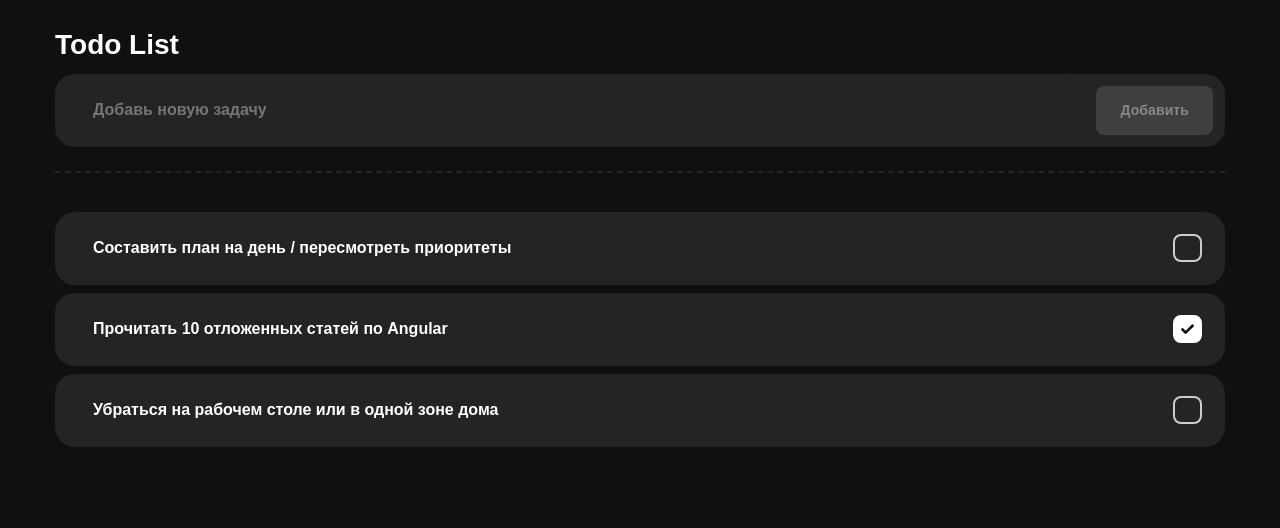
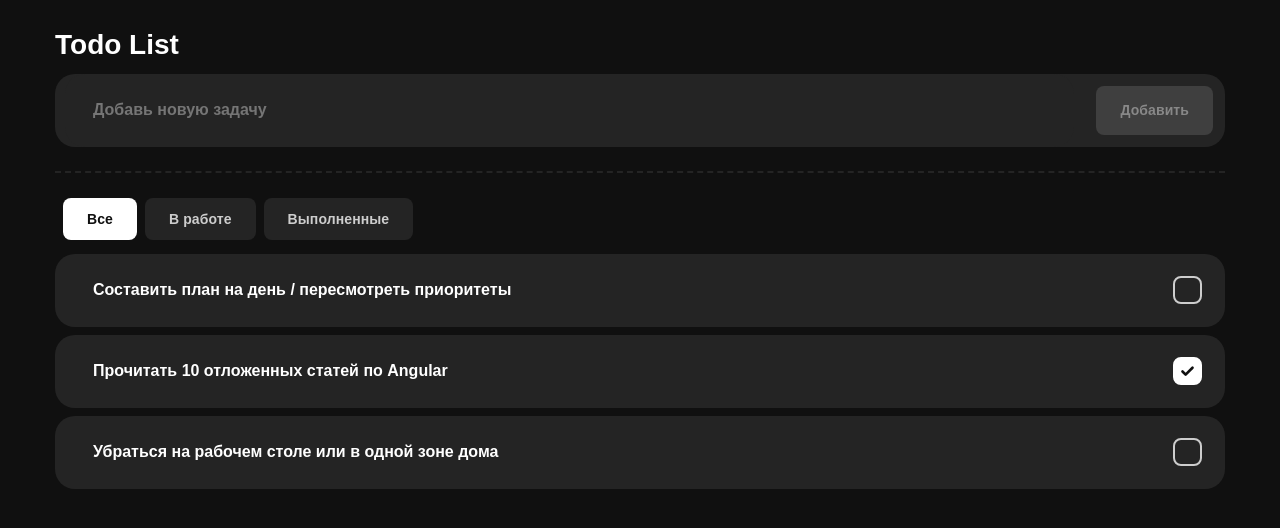
Before and after one commit to Angular-OTUS/ToDoList-GarnovAndrey, an Angular app: page / in a window 1280 px wide. Shown: the top 528 px of the page. Built offline with nearby package versions, Linux system fonts and the light colour scheme.

Commit message:
Сделал фильтрацию и поправил функцию по обновлению чекбокса

```diff
--- a/src/app/components/to-do-list-item/to-do-list-item.html
+++ b/src/app/components/to-do-list-item/to-do-list-item.html
@@ -1,14 +1,22 @@
 <app-toast></app-toast>
+<div class="filter">
+  <app-button-component class="button__filter" [ngClass]="{'button__filter__selected':filter === null}" (onClick)="selectFilter(null)">Все</app-button-component>
+  <app-button-component class="button__filter" [ngClass]="{'button__filter__selected':filter === 'InProgress'}" (onClick)="selectFilter('InProgress')">В работе</app-button-component>
+  <app-button-component class="button__filter" [ngClass]="{'button__filter__selected':filter === 'Completed'}" (onClick)="selectFilter('Completed')">Выполненные</app-button-component>
+</div>
+
 <div class="tasks">
   <div class="list-tasks">
     <ul>
       @for(task of tasks; track task.id ){
+        @if(task.status === filter || filter === null){
           <li >
             <div class="list-tasks__task" [ngClass]="{'task-selected': selectedTask?.id === task.id}">
               <span appTooltip="{{task.description}}" (click)="selectTask(task)">{{task.title}}</span>
               <input class="checkbox" type="checkbox" [checked]="task.status === 'Completed'" (change)="changeStatusTask(task.id, task.status)">
             </div>
           </li>
+        }
       }
     </ul>
   </div>
--- a/src/app/components/to-do-list-item/to-do-list-item.scss
+++ b/src/app/components/to-do-list-item/to-do-list-item.scss
@@ -60,6 +60,7 @@ li{
 
 .button__delete{
   font-weight: 600;
+  --mat-button-filled-container-height: 49px;
   @include mat.button-overrides((
     filled-container-color: #FF5B5B,
     filled-label-text-color: #411616
@@ -108,3 +109,31 @@ li{
     background-repeat: no-repeat;
     background-position: center;
 }
+
+.filter{
+  display: flex;
+}
+
+.button__filter{
+  margin-left: 0.5rem;
+  font-weight: 600;
+  --mat-button-filled-container-height: 42px;
+  @include mat.button-overrides((
+    filled-container-color: #242424,
+    filled-label-text-color: #CDCDCD
+  ));
+}
+
+.button__filter:hover{
+  @include mat.button-overrides((
+    filled-container-color: #FFFFFF,
+    filled-label-text-color: #101010
+  ));
+}
+
+.button__filter__selected{
+  @include mat.button-overrides((
+    filled-container-color: #FFFFFF,
+    filled-label-text-color: #101010
+  ));
+}
--- a/src/app/components/to-do-list-item/to-do-list-item.ts
+++ b/src/app/components/to-do-list-item/to-do-list-item.ts
@@ -1,7 +1,7 @@
 import { Component, inject, Input } from '@angular/core';
 import { CommonModule } from '@angular/common';
 import { FormsModule } from '@angular/forms';
-import { ITask } from '../../models/task.model';
+import { ITask, StatusTask } from '../../models/task.model';
 import {MatButtonModule} from '@angular/material/button';
 import { ButtonComponent } from '@shared';
 import { TooltipDirective } from '../../directives';
@@ -25,6 +25,7 @@ export class ToDoListItem {
   public changingTask?: ITask;
   public changingTitle?: string;
   public changingDescription?: string;
+  public filter: StatusTask | null = null;
 
   public delTask(idTask: number): void{
     this.taskService.delTask(idTask);
@@ -60,4 +61,8 @@ export class ToDoListItem {
     let status = taskStatus === 'Completed';
     this.taskService.CompletingTask(taskId, status);
   }
+
+  public selectFilter(selectStatus: StatusTask | null): void{
+    this.filter = selectStatus;
+  }
 }
--- a/src/app/components/to-do-list/to-do-list.html
+++ b/src/app/components/to-do-list/to-do-list.html
@@ -15,6 +15,7 @@
 </div>
 
 <hr class="dashed-line">
+
 @if(isLoading){
   <app-loading></app-loading>
 }@else{
--- a/src/app/components/to-do-list/to-do-list.scss
+++ b/src/app/components/to-do-list/to-do-list.scss
@@ -3,6 +3,7 @@
 .button__add{
   margin: 12px;
   font-weight: 600;
+  --mat-button-filled-container-height: 49px;
   @include mat.button-overrides((
     filled-container-color: #06AA71,
   ));
--- a/src/app/components/to-do-list/to-do-list.ts
+++ b/src/app/components/to-do-list/to-do-list.ts
@@ -1,7 +1,7 @@
 import { Component, inject, OnDestroy, OnInit } from '@angular/core';
 import { CommonModule } from '@angular/common';
 import { FormsModule } from '@angular/forms';
-import { ITask } from '../../models/task.model';
+import { ITask, StatusTask } from '../../models/task.model';
 import {MatButtonModule} from '@angular/material/button';
 import { ToDoListItem } from '../to-do-list-item/to-do-list-item';
 import { ButtonComponent, LoadingComponent } from '@shared';
--- a/src/app/models/task.model.ts
+++ b/src/app/models/task.model.ts
@@ -13,4 +13,4 @@ export interface IToast {
   message: string;
 }
 
-type StatusTask = 'InProgress' | 'Completed';
+export type StatusTask = 'InProgress' | 'Completed';
--- a/src/app/services/tasks.ts
+++ b/src/app/services/tasks.ts
@@ -48,7 +48,7 @@ export class TasksService {
   public CompletingTask(idTask: number, status: boolean ): void{
     let indexToStatus = this.tasks.findIndex(task => task.id == idTask);
     if(indexToStatus != -1){
-      this.tasks[indexToStatus].status = status? 'Completed' : 'InProgress';
+      this.tasks[indexToStatus].status = status? 'InProgress' : 'Completed';
       this.todoSubject.next([...this.tasks]);
     }
   }
--- a/src/app/shared/button-component/button-component.scss
+++ b/src/app/shared/button-component/button-component.scss
@@ -3,18 +3,15 @@
 .app-button{
   border: none;
   font-weight: 600;
-  --mat-button-filled-container-height: 49px;
   --mat-button-filled-container-shape: 8px;
   --mat-button-filled-label-text-font: Arial;
-  @include mat.button-overrides((
-    filled-label-text-color: #FFFFFF,
-  ));
   width: 100%;
 }
 
 .button__add{
   @include mat.button-overrides((
     filled-container-color: #06AA71,
+    filled-label-text-color: #FFFFFF,
   ));
 }
 .button__add:disabled{
```
Lines whose indentation alone changed are shown as unchanged.
